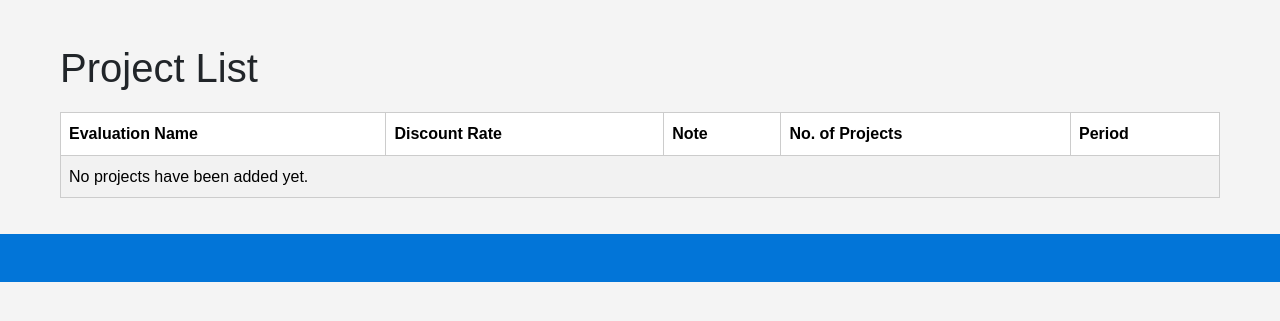
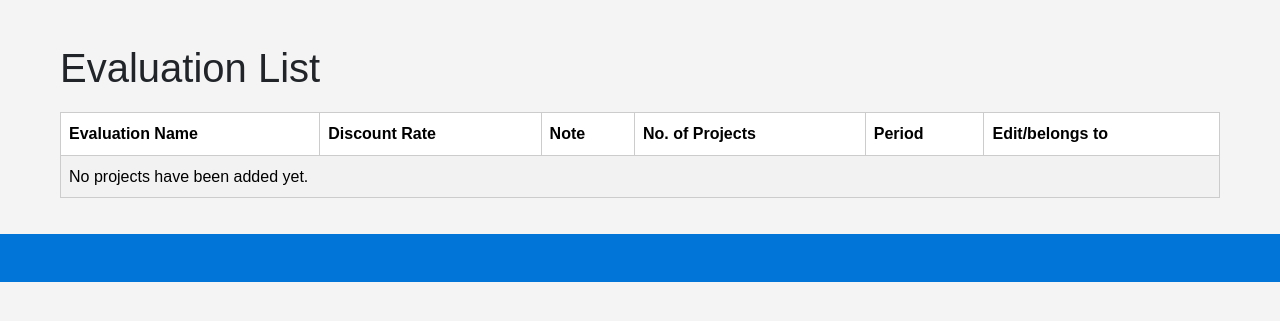
Before and after one commit to sean-meade/fund-frontier, a Django app: page /list-evaluations/ in a window 1280 px wide. Shown: the part 98-419 px from the top of the page. Run offline with Django 5.2, Linux system fonts and the light colour scheme; the visitor is signed in with stand-in values (Sample User, id 1); data that the repository does not hold is empty.

Commit message:
edit evaluations

```diff
--- a/npv/urls.py
+++ b/npv/urls.py
@@ -6,7 +6,8 @@ urlpatterns = [
     path('about/', views.about, name='about'),  # URL for the about page
     path('contact/', views.contact, name='contact'),  # URL for the contact page
     path('create_evaluation/', views.create_evaluation, name='create_evaluation'),  # URL for the NPV calculation form
-    path('add_project/<int:evaluation_id>', views.add_project, name='add_project'),  # URL for the NPV calculation form
+    path('edit_evaluation/<str:evaluation_id>/', views.edit_evaluation, name='edit_evaluation'),
+    path('add_project/<int:evaluation_id>/', views.add_project, name='add_project'),  # URL for the NPV calculation form
     path('list-evaluations/', views.list_evaluations, name='list-evaluations'),  # URL for listing evaluations
-    path('list-evaluation-projects/<int:evaluation_id>', views.list_evaluation_projects, name='list-evaluation-projects'),  # URL for listing evaluations
+    path('list-evaluation-projects/<int:evaluation_id>/', views.list_evaluation_projects, name='list-evaluation-projects'),  # URL for listing evaluations
 ]
--- a/npv/views.py
+++ b/npv/views.py
@@ -122,3 +122,39 @@ def list_evaluation_projects(request, evaluation_id):
 
     projects = Project.objects.filter(evaluation=evaluation).order_by('rank')
     return render(request, "npv/list-projects.html", {"projects": projects, "evaluation_name": evaluation.name})
+
+
+@login_required
+def edit_evaluation(request, evaluation_id):
+    if request.method == "POST":
+        form = Evaluation_Form(request.POST)
+        if form.is_valid():
+            # Create list for cash flows
+            cash_flows = []
+
+             # Save discount rate
+            discount_rate = float(form.cleaned_data["discount_rate"]) / 100
+
+            # TODO: Add No of projects in the rank view
+
+            # Create a new evaluation
+            evaluation = Evaluation.objects.create(
+                name=form.cleaned_data["evaluation_name"],
+                discount_rate=discount_rate,
+                note=form.cleaned_data["note"],
+                period=len(cash_flows) - 1,
+                user = request.user
+            )
+            evaluation.save()
+
+        evaluations = Evaluation.objects.all().order_by('-id')
+        return render(request, "npv/list-evaluations.html", {"evaluations": evaluations})
+
+    evaluation = Evaluation.objects.get(id=evaluation_id)
+    print(evaluation.name)
+    form = Evaluation_Form(initial={
+            'discount_rate': evaluation.discount_rate,
+            'evaluation_name': evaluation.name,
+            'note': evaluation.note})
+
+    return render(request, "npv/edit-eval.html", {"form": form, "evaluation_id":evaluation_id})
--- a/templates/npv/list-evaluations.html
+++ b/templates/npv/list-evaluations.html
@@ -3,7 +3,7 @@
 {% block content %}
 
 <div class="container mt-4">
-    <h1>Project List</h1>
+    <h1>Evaluation List</h1>
     <table class="table table-striped">
         <thead>
             <tr>
@@ -12,16 +12,22 @@
                 <th scope="col">Note</th>
                 <th scope="col">No. of Projects</th>
                 <th scope="col">Period</th>
+                <th scope="col">Edit/belongs to</th>
             </tr>
         </thead>
         <tbody>
             {% for evaluation in evaluations %}
             <tr>
-                <td><a href={% url 'list-evaluation-projects' evaluation_id=evaluation.id %}>{{ evaluation.name }}</a></td>
+                <td><a href="{% url 'list-evaluation-projects' evaluation_id=evaluation.id %}">{{ evaluation.name }}</a></td>
                 <td>{{ evaluation.discount_rate }}</td>
                 <td>{{ evaluation.note }}</td>
                 <td>{{ evaluation.number_of_projects }}</td>
                 <td>{{ evaluation.period }}</td>
+                {% if evaluation.user == user %}
+                <td><a href="{% url 'edit_evaluation' evaluation_id=evaluation.id %}">Edit</a></td>
+                {% else %}
+                <td>{{ evaluation.user }}</td>
+                {% endif %}
             </tr>
             {% empty %}
             <tr>
```
Also changed, not shown: fund_frontier/settings.py (+12 -12 lines), templates/npv/edit-eval.html (added, +28 -0 lines).
